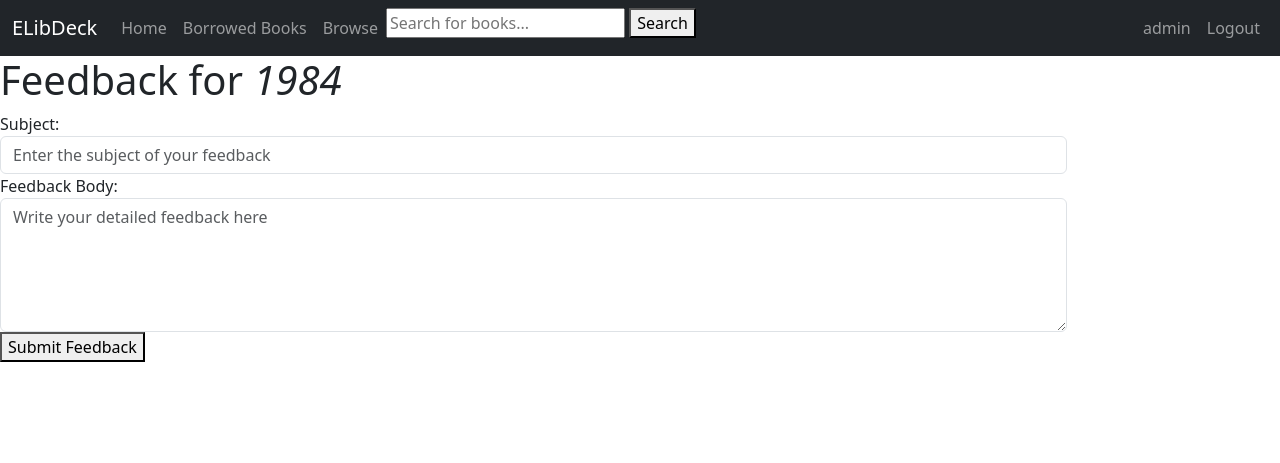
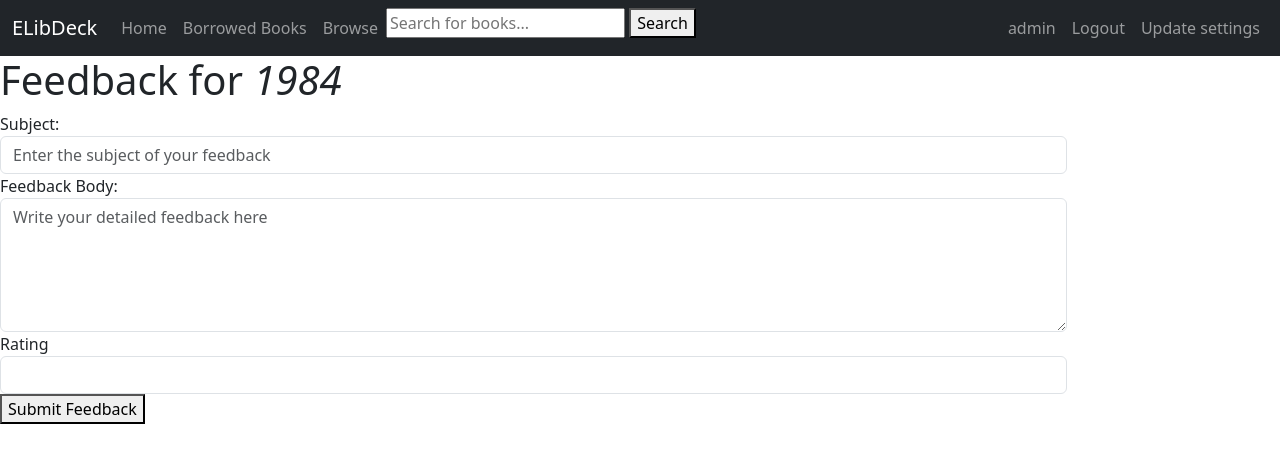
Before and after one commit to atharva7-g/elibdeck, a Django app: page /book/2/feedback/ in a window 1280 px wide. Shown: the top 463 px of the page. Run offline with Django 5.2, Linux system fonts and the light colour scheme; a user stored in the database is signed in; data comes from the database, SQL or seed files in the repository; both versions use the stored data as it was after the commit; lists and menus that the app fills with data are empty.

Commit message:
TODO: rating system

```diff
--- a/books_catalog/forms.py
+++ b/books_catalog/forms.py
@@ -46,7 +46,7 @@ class LibrarySettingsForm(forms.ModelForm):
         model = LibrarySettings
         fields = ['LATE_FEE', 'ISSUE_PERIOD']  # Fields to edit
         widgets = {
-            'LATE_FEE': forms.NumberInput(attrs={'step': '0.01'}),  # Add step for decimal input
+            'LATE_FEE': forms.NumberInput(attrs={'step': '0.5'}),  # Add step for decimal input
             'ISSUE_PERIOD': forms.NumberInput(attrs={'min': '1'}),  # Minimum value for issuing period
         }
 
--- a/books_catalog/templates/books_catalog/feedback.html
+++ b/books_catalog/templates/books_catalog/feedback.html
@@ -14,6 +14,10 @@
             <label for="id_body">Feedback Body:</label>
             {{ form.body }}
         </div>
+        <div>
+            <label for="id_rating">Rating</label>
+            {{ form.rating }}
+        </div>
         <button type="submit">Submit Feedback</button>
     </form>
 
--- a/books_catalog/views.py
+++ b/books_catalog/views.py
@@ -290,7 +290,7 @@ def submit_feedback(request, pk):
         form = FeedbackForm(request.POST)
         if form.is_valid():
             feedback = form.save(commit=False)
-            feedback.book = book  # Link the feedback to the book
+            feedback.book = book
             feedback.save()
             messages.success(request, 'Thank you for your feedback!')
             form = FeedbackForm()
--- a/templates/generic.html
+++ b/templates/generic.html
@@ -49,10 +49,13 @@
             </ul>
             <ul class="navbar-nav ms-auto">
                 {% if user.is_authenticated %}
-                    <li class="nav-item"><a class="nav-link" href="">{{ user.get_username }}</a></li>
+                    <li class="nav-item"><a class="nav-link" href="{% url 'users:profile-page' %}">{{ user.get_username }}</a></li>
                     <li class="nav-item">
                         <a class="nav-link" href="{% url 'account_logout' %}">Logout</a>
                     </li>
+                    {% if perms.books_catalog.can_mark_returned %}
+                        <li class="nav-item"><a class="nav-link" href="{% url 'books_catalog:update-library-settings' %}">Update settings</a></li>
+                    {% endif %}
                 {% else %}
                     <li class="nav-item">
                         <a class="nav-link" href="{% url 'account_login' %}?next={{ request.path }}">Login</a>
```
Also changed, not shown: db.sqlite3, 1 other file.
